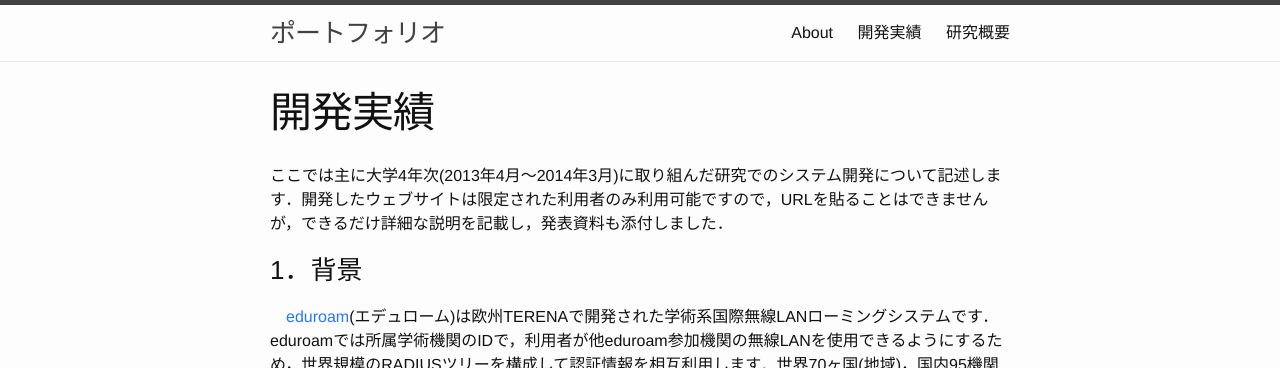
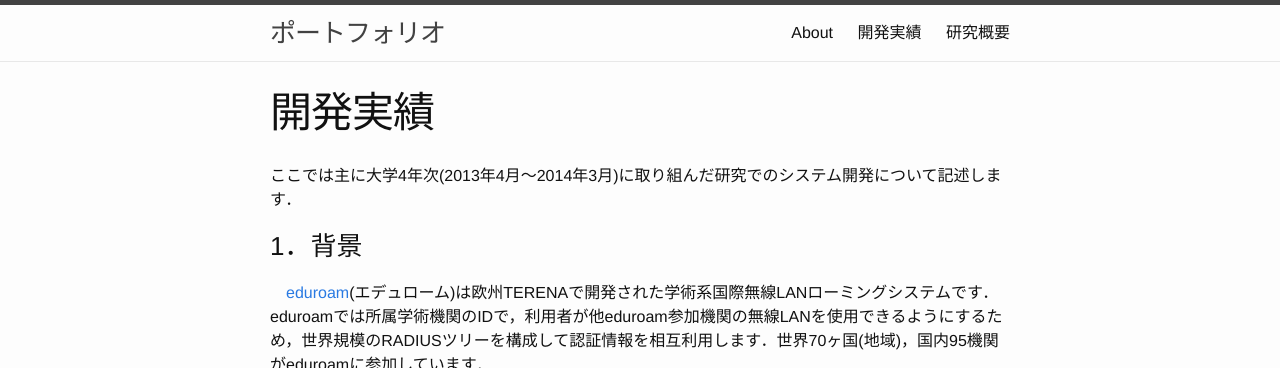
Before and after one commit to tomoniizuma/tomoniizuma.github.io, a Jekyll site: the page built from project.md, in a window 1280 px wide and 900 px high, cut to the strip 0-368 px from the top of the window. Built offline with Jekyll 4.4.1, drawn with Linux system fonts in a browser that asks for light colours.

Commit message:
modified project.md

```diff
--- a/project.md
+++ b/project.md
@@ -6,8 +6,7 @@ permalink: /develop/
 
 
 
-ここでは主に大学4年次(2013年4月〜2014年3月)に取り組んだ研究でのシステム開発について記述します．開発したウェブサイトは限定された利用者のみ利用可能ですので，URLを貼ることはできませんが，できるだけ詳細な説明を記載し，発表資料も添付しました．
-
+ここでは主に大学4年次(2013年4月〜2014年3月)に取り組んだ研究でのシステム開発について記述します．
 ### 1．背景
 　[eduroam](http://eduroam.jp)(エデュローム)は欧州TERENAで開発された学術系国際無線LANローミングシステムです．eduroamでは所属学術機関のIDで，利用者が他eduroam参加機関の無線LANを使用できるようにするため，世界規模のRADIUSツリーを構成して認証情報を相互利用します．世界70ヶ国(地域)，国内95機関がeduroamに参加しています．
 
```
